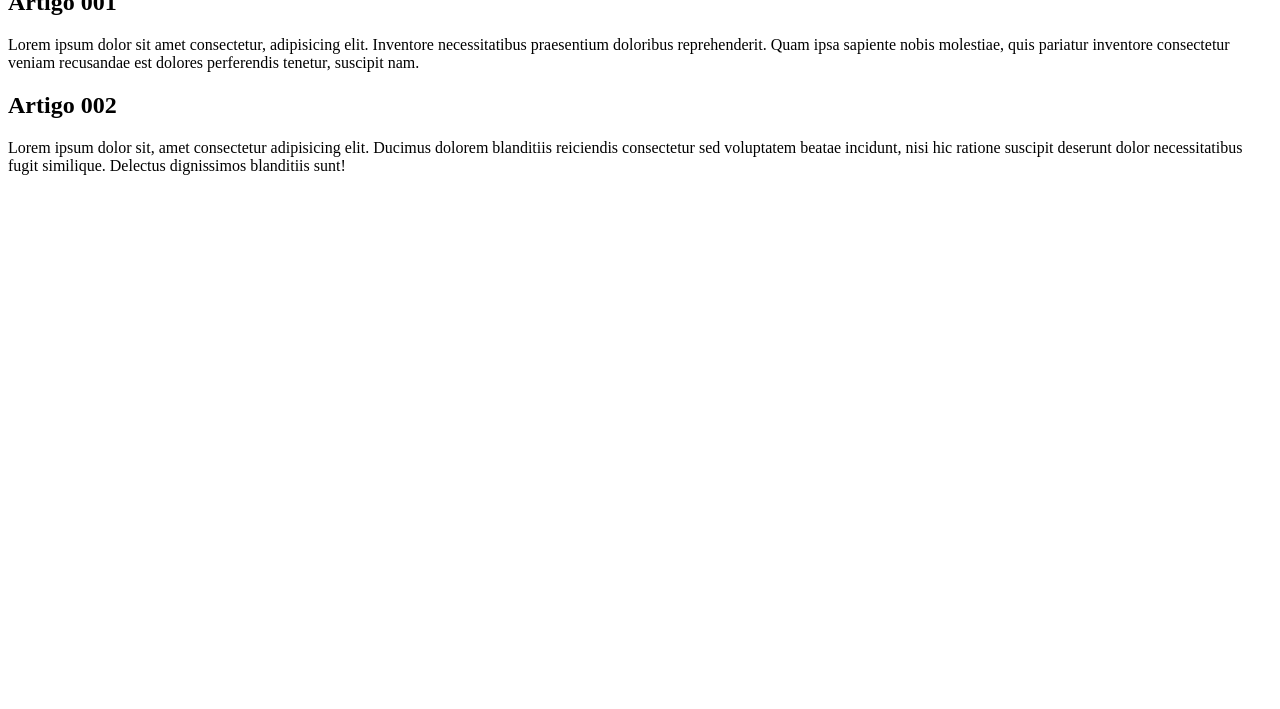
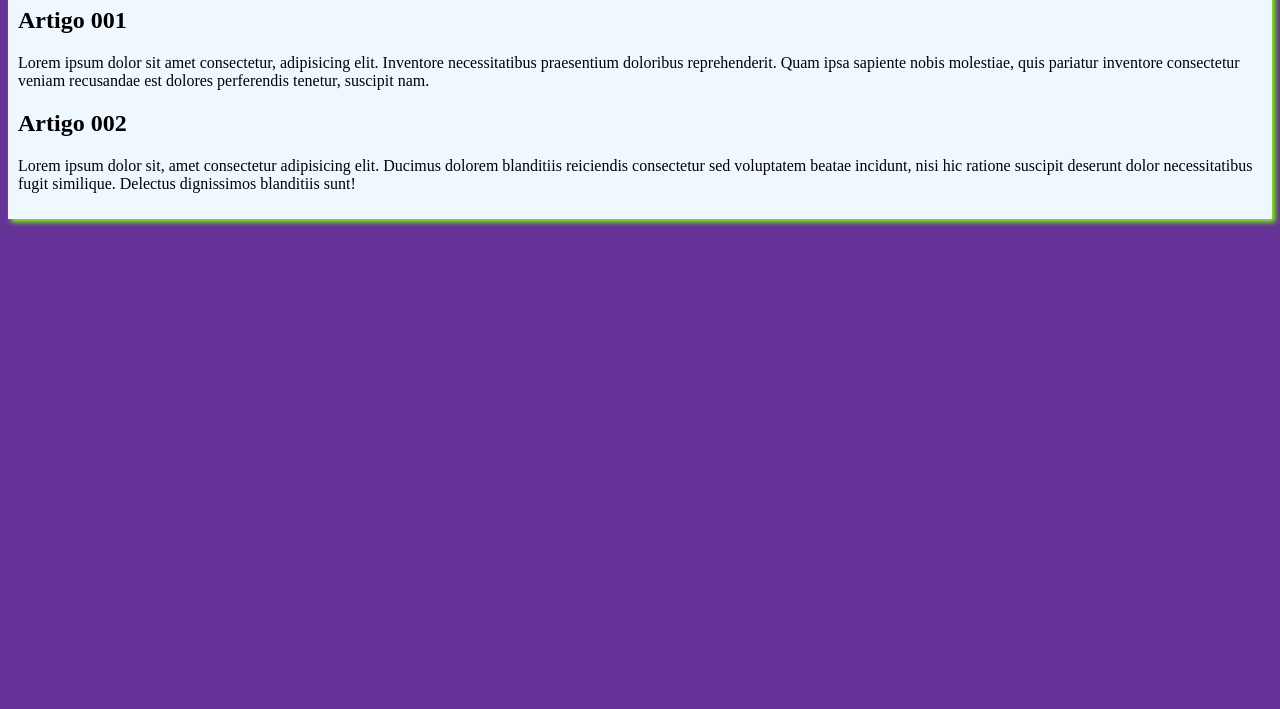
Before and after one commit to srsanttos/projeto-site, a plain HTML site: page index.html in a window 1280 px wide. Shown: the part 91-800 px from the top of the page. Drawn offline with Linux system fonts and the light colour scheme.

Commit message:
Iniciei design

```diff
--- /dev/null
+++ b/estilos/style.css
@@ -0,0 +1,16 @@
+*{
+    font-family: Arial, Helvetica, sans-serif
+    font-size: 16px;
+
+}
+body{
+    background-color: rebeccapurple
+
+}
+main {
+    background-color: aliceblue;
+    width: 500;
+    margin: auto;
+    padding: 10px;
+    box-shadow: 3px 3px 5px chartreuse;
+}
--- a/index.html
+++ b/index.html
@@ -5,6 +5,7 @@
     <meta http-equiv="X-UA-Compatible" content="IE=edge">
     <meta name="viewport" content="width=device-width, initial-scale=1.0">
     <title>Titulo do site</title>
+    <link rel="stylesheet" href="estilos/style.css"
 </head>
 <body>
     <main>
```
